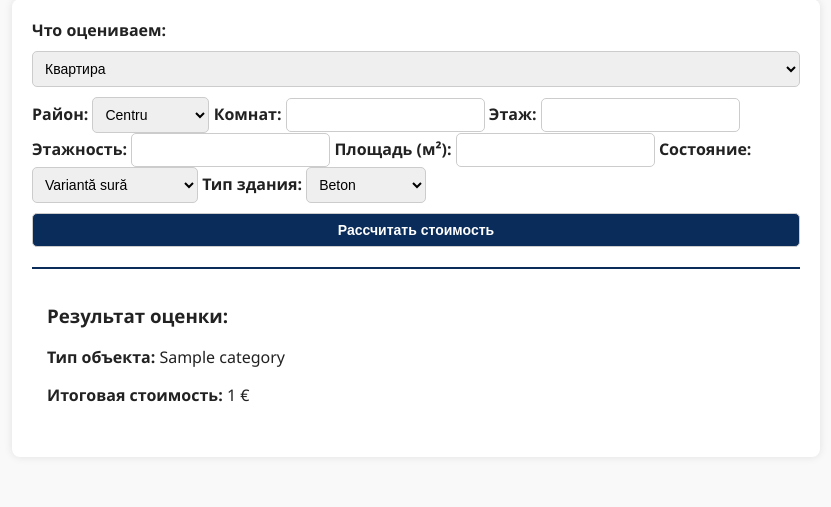
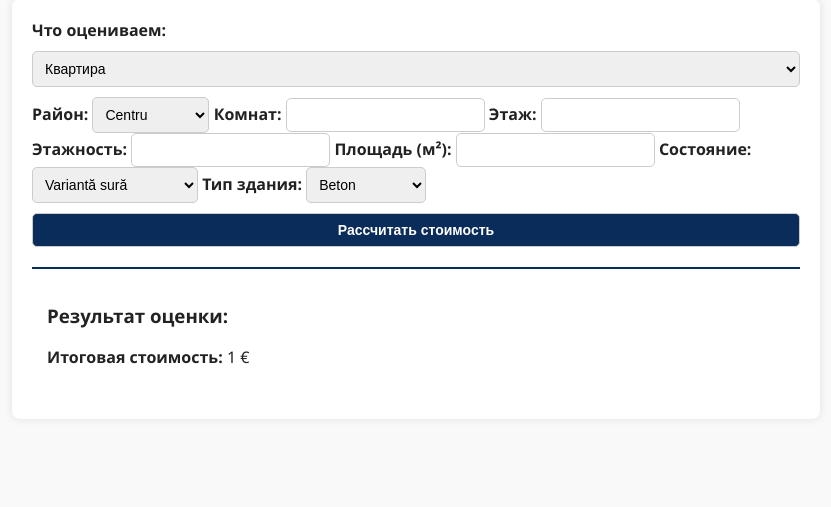
Before and after one commit to Serghei283/lara-estimator, a Flask app: template templates/index.html in a window 1280 px wide. Shown: the part 200-707 px from the top of the page, without its empty margins (224-1055 px from the left). Run offline with Flask 3, Linux system fonts and the light colour scheme; the template is opened without the code that fills it: most values are stand-ins (such as "Sample title", 1, 10 or a date in 2020).

Commit message:
Update index.html

```diff
--- a/templates/index.html
+++ b/templates/index.html
@@ -93,25 +93,27 @@
         <section class="result">
             {% if result %}
                 <h3>Результат оценки:</h3>
-                <p><b>Тип объекта:</b> {{ result.category }}</p>
                 <p><b>Итоговая стоимость:</b> {{ result.total_price }} €</p>
 
-                {% if result.category == "Квартира" %}
+                {% if result.category == "apartment" %}
+                <h4>Детали квартиры:</h4>
                 <ul>
                     <li>Район: {{ result.district }}</li>
                     <li>Комнат: {{ result.rooms }}</li>
                     <li>Этаж: {{ result.floor }} / {{ result.floors_total }}</li>
                     <li>Ремонт: {{ result.repair }}</li>
                     <li>Тип здания: {{ result.building }}</li>
-                    <li>Общая площадь: {{ result.area }} м²</li>
+                    <li>Площадь: {{ result.area }} м²</li>
                     <li>Цена за м²: {{ result.price_per_m2 }} €</li>
                 </ul>
-                {% elif result.category == "Земельный участок" %}
+                {% elif result.category == "land" %}
+                <h4>Детали участка:</h4>
                 <ul>
                     <li>Площадь: {{ result.land_area }} соток</li>
                     <li>Цена за сотку: {{ result.price_per_sotka }} €</li>
                 </ul>
-                {% elif result.category == "Нежилая недвижимость" %}
+                {% elif result.category == "commercial" %}
+                <h4>Детали объекта:</h4>
                 <ul>
                     <li>Площадь: {{ result.object_area }} м²</li>
                     <li>Цена за м²: {{ result.price_per_m2 }} €</li>
```
